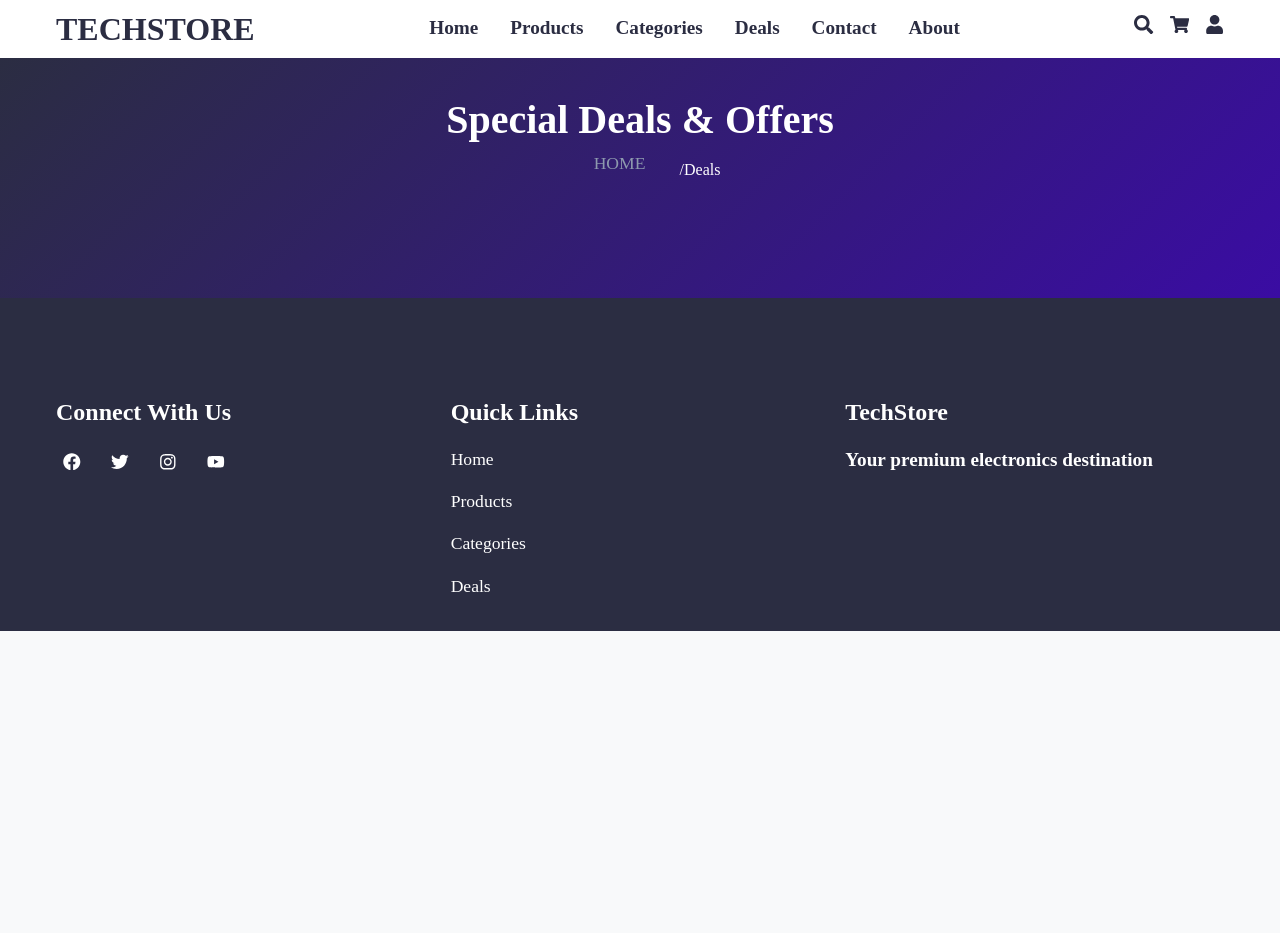
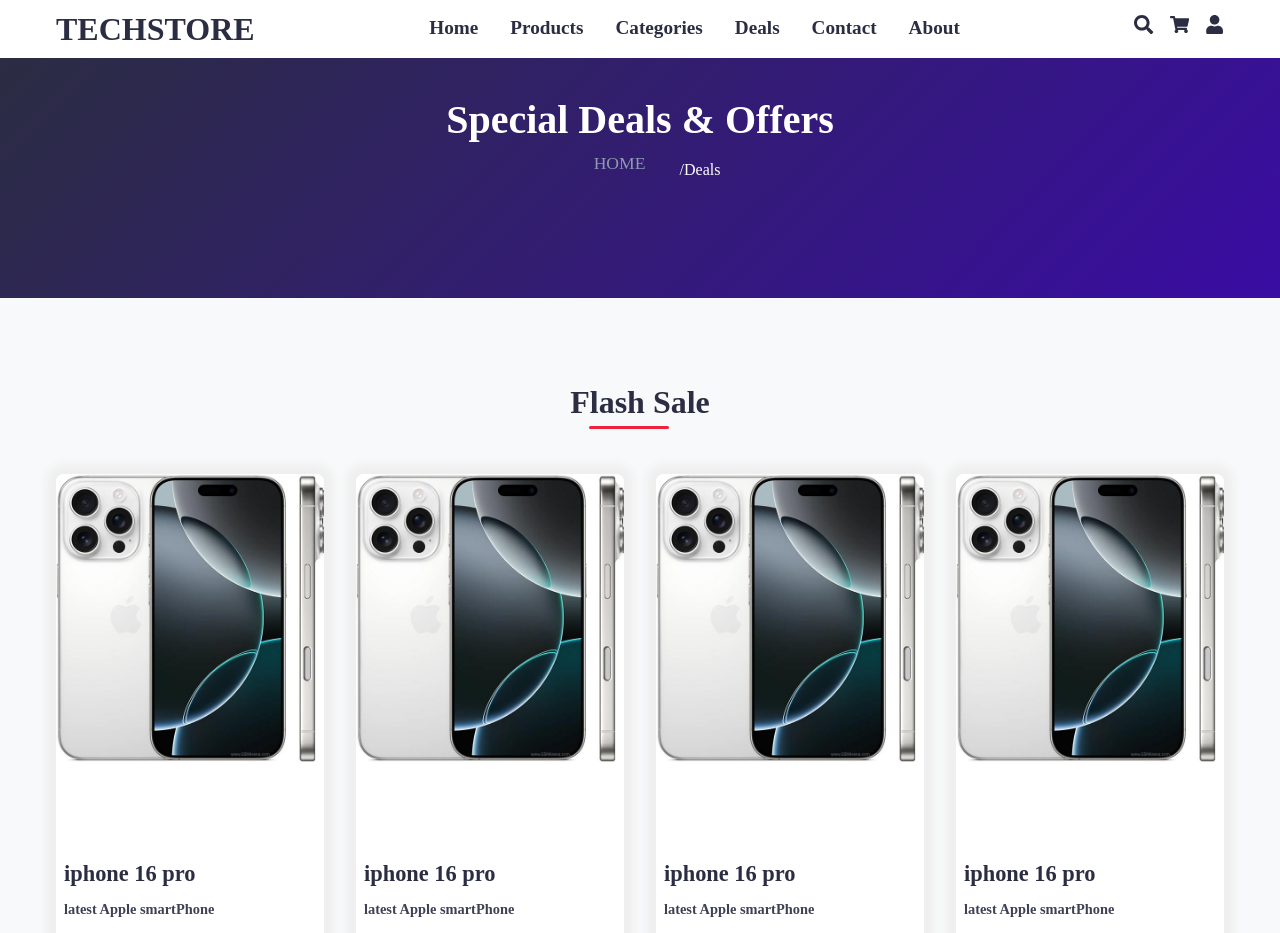
Before and after one commit to mohammadmehdidalvandii/techstore-front-end, a React (Vite) app: page /Deals in a window 1280 px wide. Shown: the top 933 px of the page. Before the commit the page ends 800 px from the top, so only its background shows below. Built offline with nearby package versions, Linux system fonts and the light colour scheme.

Commit message:
create section flashSale for Deals-pages

```diff
--- /dev/null
+++ b/src/components/template/deals/FlashSale/FlashSale.css
@@ -0,0 +1,11 @@
+.flashSale{
+    display: block;
+    width: 100%;
+    margin-block: 5rem  ;
+}
+.flashSale_items{
+    display: grid;
+    grid-template-columns: repeat(auto-fit , minmax(200px , 1fr));
+    gap: 2rem;
+    margin-top: 3rem;
+}
--- /dev/null
+++ b/src/components/template/deals/FlashSale/FlashSale.tsx
@@ -0,0 +1,21 @@
+import React from 'react';
+import './FlashSale.css';
+import ProductCart from '@components/module/ProductCart/ProductCart';
+
+const FlashSale:React.FC = ()=>{
+  return (
+    <section className="flashSale">
+        <div className="container">
+            <h4 className="main_title">Flash Sale</h4>
+            <div className="flashSale_items">
+                <ProductCart/>
+                <ProductCart/>
+                <ProductCart/>
+                <ProductCart/>
+            </div>
+        </div>
+    </section>
+  )
+}
+
+export default FlashSale
--- a/src/page/Deals/Deals.tsx
+++ b/src/page/Deals/Deals.tsx
@@ -1,6 +1,7 @@
 import Breadcrumb from '@components/module/Breadcrumb/Breadcrumb'
 import Footer from '@components/module/Footer/Footer'
 import Navbar from '@components/module/Navbar/Navbar'
+import FlashSale from '@components/template/deals/FlashSale/FlashSale'
 import React from 'react'
 
 const Deals:React.FC = ()=>{
@@ -8,6 +9,7 @@
     <>
     <Navbar/>
     <Breadcrumb title='Special Deals & Offers' text='Deals '/>
+    <FlashSale/>
     <Footer/>
     </>
   )
```
